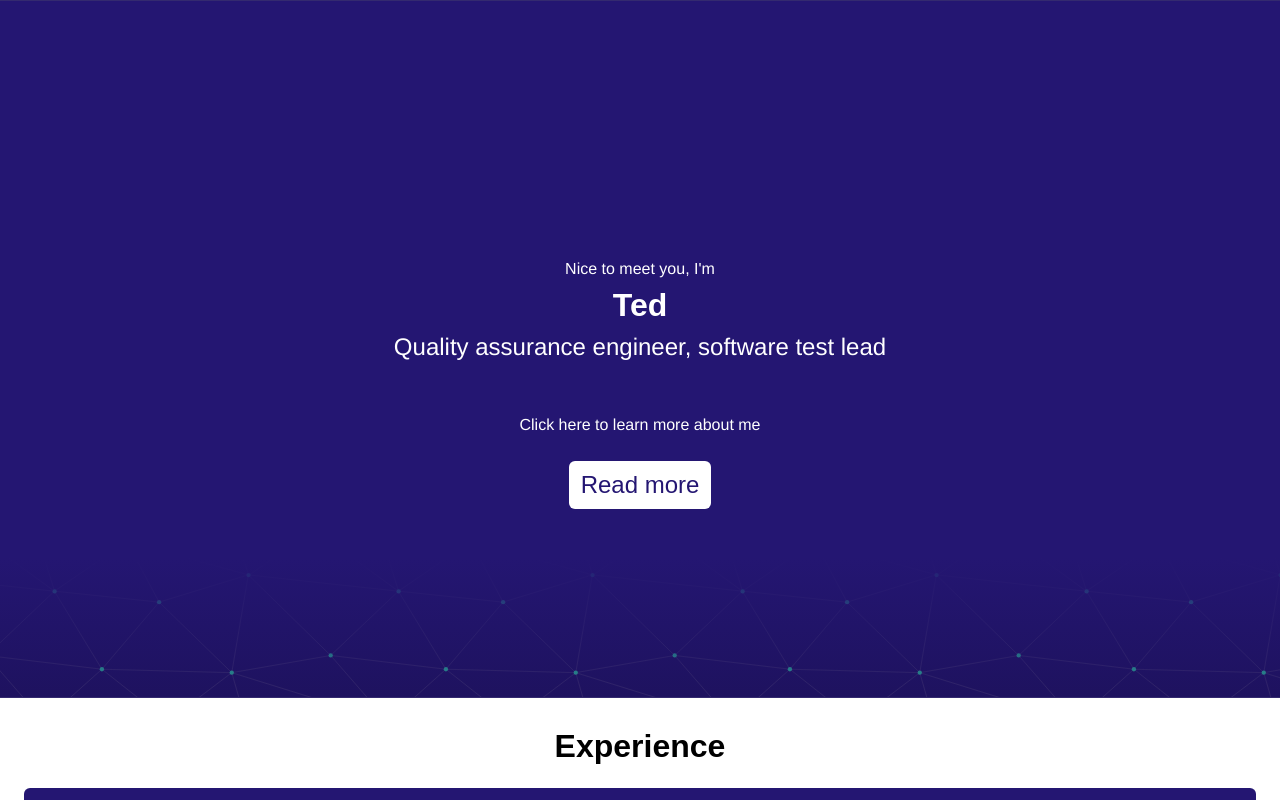
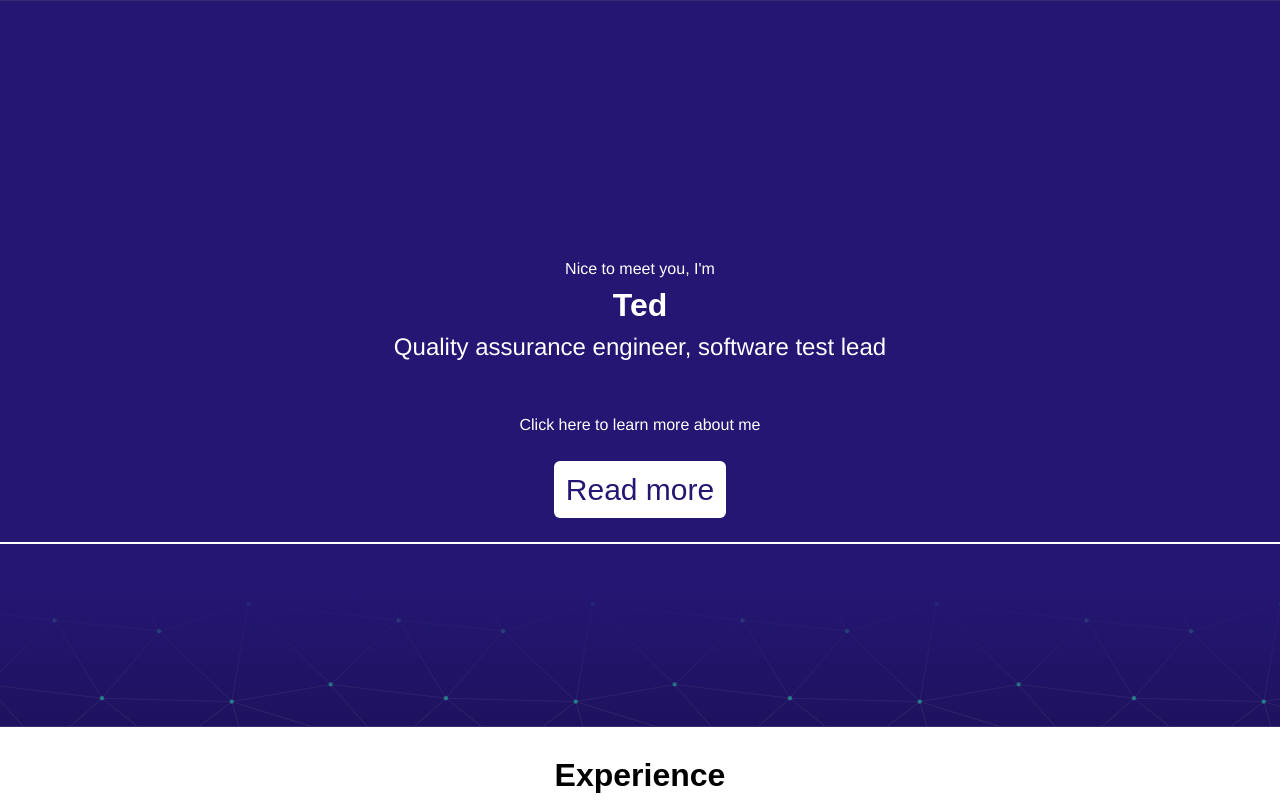
Before and after one commit to tederlandsson/portfolio, a React (Create React App) app: page / in a window 1280 px wide. Shown: the top 800 px of the page. Built offline with nearby package versions, Linux system fonts and the light colour scheme; what webfontloader would draw is missing.

Commit message:
update tests

```diff
--- a/src/components/Overlay/Overlay.tsx
+++ b/src/components/Overlay/Overlay.tsx
@@ -37,7 +37,7 @@ const Overlay = (content: OverlayProps) => {
     if (showAboutMe) {
       overlay =
       <div className="overlay">
-        <button className="closeButton">{isDesktop ? 'Click' : 'Press'} anywhere to close <Icon icon={closeCircleOutlined} className="closeIcon" /> </button>
+        <button className="close-button">{isDesktop ? 'Click' : 'Press'} anywhere to close <Icon icon={closeCircleOutlined} className="closeIcon" /> </button>
         <Icon icon={personRunningMediumSkinTone} className="top-icon"/>
         <div className="header1-container">
           {content.overlayContent.header1 && (
@@ -55,7 +55,7 @@ const Overlay = (content: OverlayProps) => {
         <br />
         {content.overlayContent.header2 && (
           <>
-            <h2 className="sub-header">{content.overlayContent.header2}</h2>
+            <h3 className="sub-header">{content.overlayContent.header2}</h3>
             <br />
           </>
         )}
@@ -73,6 +73,7 @@ const Overlay = (content: OverlayProps) => {
       <OverlayStyled>
         <p >{isDesktop ? 'Click' : 'Press'} here to learn more about me</p>
         <button
+          className="overlay-button"
           onClick={() => setShowAboutMe(!showAboutMe)}
         >{overlay}</button>
       </OverlayStyled>
@@ -113,9 +114,9 @@ const OverlayStyled = styled.div`
     margin-top: ${Margins.medium};
   }
 
-
   .sub-header {
     font-size: 1.3em;
+    font-weight: bold;
   }
 
   .overlay > p {
@@ -124,7 +125,7 @@ const OverlayStyled = styled.div`
     right-align: 50%;
   }
 
-  .closeButton {
+  .overlay-button {
     text-style: italic;
     font-size: ${FontSizes.large};
     margin-bottom: ${Margins.medium};
```
Also changed, not shown: 1 other file (tests, documents, lock files or other folders).
